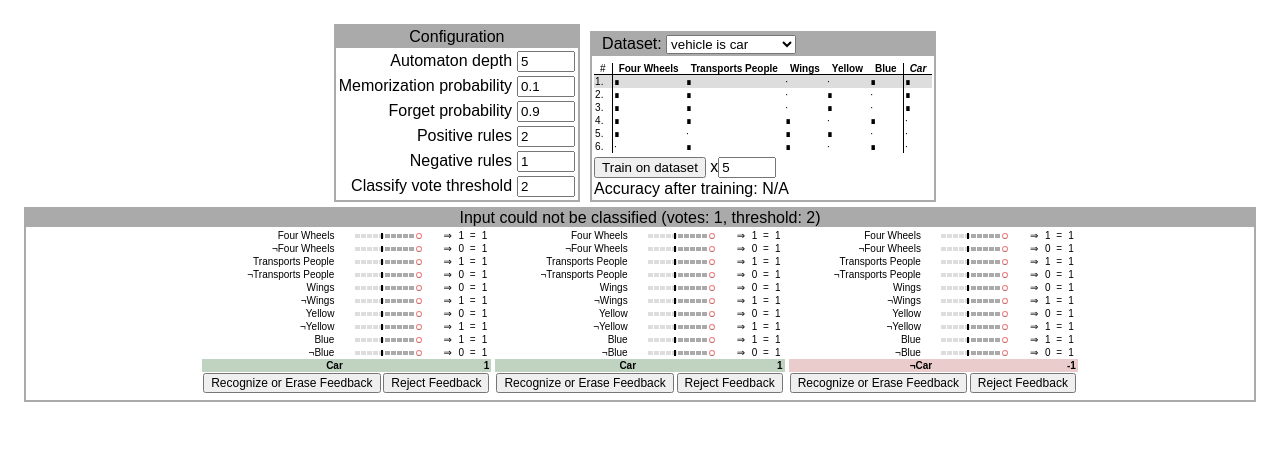
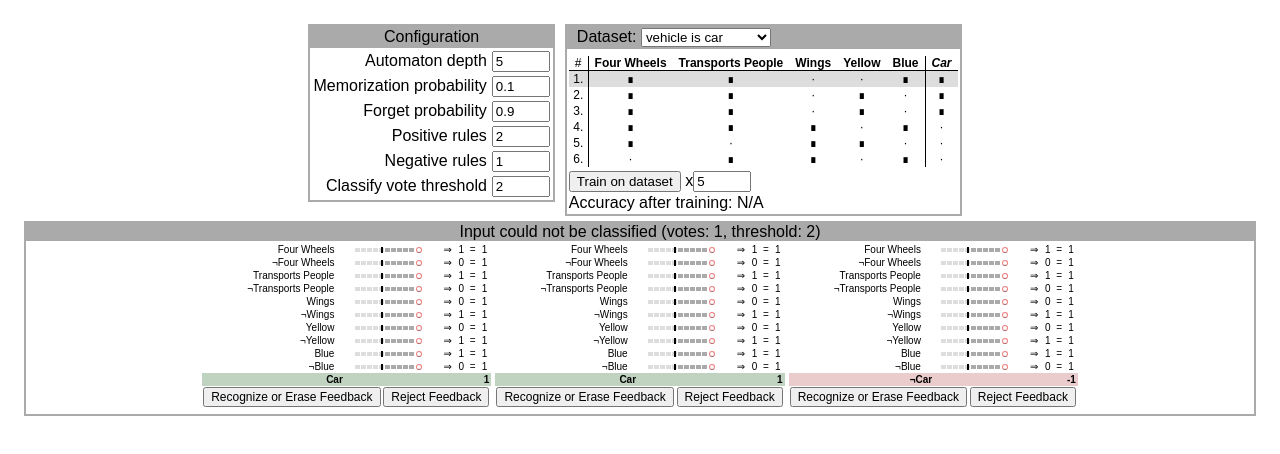
Before and after one commit to deestan/tsetlin-basic-toybox, a Svelte app: page / in a window 1280 px wide. Shown: the top 454 px of the page. Built offline with nearby package versions, Linux system fonts and the light colour scheme.

Commit message:
Improve data/config layout

```diff
--- a/src/DataTable.svelte
+++ b/src/DataTable.svelte
@@ -51,7 +51,8 @@
   table {
     display: inline-block;
     border-spacing: 0;
-    font-size: 10px;
+    font-size: 12px;
+    text-align: center;
   }
 
   th {
--- a/src/Simulation.svelte
+++ b/src/Simulation.svelte
@@ -129,7 +129,7 @@
   .configurations {
     display: flex;
     flex-wrap: wrap;
-    align-items: flex-end;
+    align-items: flex-start;
     justify-content: center;
   }
 </style>
```
